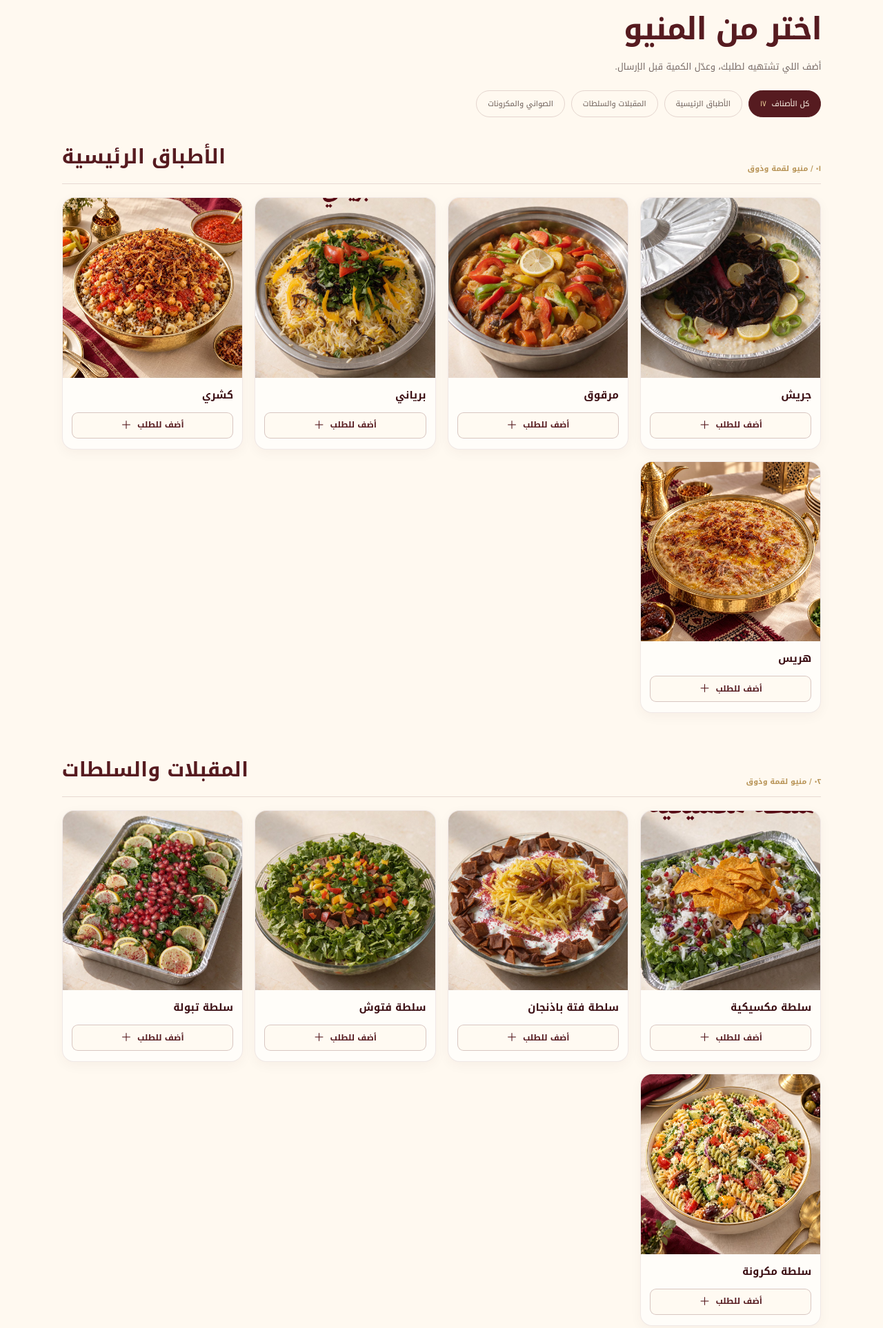
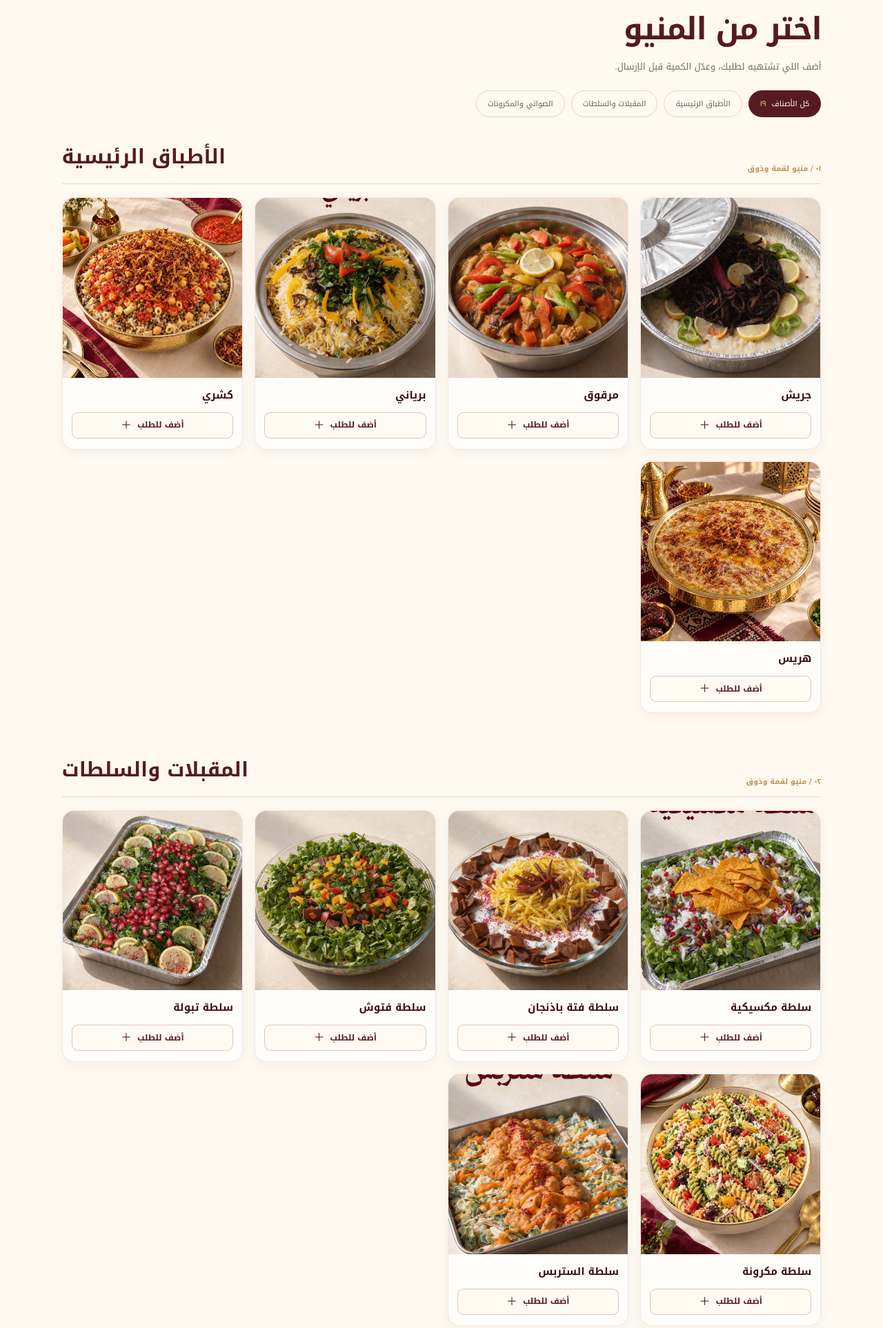
Before and after one commit to SKLID3/luqmah-site, a plain HTML site: page public/index.html in a window 1280 px wide. Shown: the part 1029-2955 px from the top of the page at 69% size. Drawn offline with Linux system fonts and the light colour scheme.

Commit message:
Add requested dishes to menu

```diff
--- a/public/index.html
+++ b/public/index.html
@@ -67,7 +67,7 @@
         </div>
       </div>
       <div class="filter-row" role="group" aria-label="تصفية أصناف المنيو">
-        <button class="filter-button is-active" type="button" data-filter="all" aria-pressed="true">كل الأصناف <span>١٧</span></button>
+        <button class="filter-button is-active" type="button" data-filter="all" aria-pressed="true">كل الأصناف <span>١٩</span></button>
         <button class="filter-button" type="button" data-filter="main" aria-pressed="false">الأطباق الرئيسية</button>
         <button class="filter-button" type="button" data-filter="salads" aria-pressed="false">المقبلات والسلطات</button>
         <button class="filter-button" type="button" data-filter="sides" aria-pressed="false">الصواني والمكرونات</button>
@@ -93,6 +93,7 @@
             <article class="dish-card" data-category="salads" data-id="fattoush" data-name="سلطة فتوش"><img src="assets/products/fattoush.jpg" alt="سلطة فتوش" loading="lazy"><div class="dish-card-body"><h4>سلطة فتوش</h4><div class="dish-actions"><button class="add-button" type="button" data-add="fattoush">أضف للطلب <span aria-hidden="true">＋</span></button><div class="quantity-control" data-card-quantity="fattoush" hidden><button type="button" data-decrease="fattoush" aria-label="أنقص كمية الفتوش">−</button><span data-quantity="fattoush">١</span><button type="button" data-increase="fattoush" aria-label="زد كمية الفتوش">＋</button></div></div></div></article>
             <article class="dish-card" data-category="salads" data-id="tabbouleh" data-name="سلطة تبولة"><img src="assets/products/tabbouleh.jpg" alt="سلطة تبولة" loading="lazy"><div class="dish-card-body"><h4>سلطة تبولة</h4><div class="dish-actions"><button class="add-button" type="button" data-add="tabbouleh">أضف للطلب <span aria-hidden="true">＋</span></button><div class="quantity-control" data-card-quantity="tabbouleh" hidden><button type="button" data-decrease="tabbouleh" aria-label="أنقص كمية التبولة">−</button><span data-quantity="tabbouleh">١</span><button type="button" data-increase="tabbouleh" aria-label="زد كمية التبولة">＋</button></div></div></div></article>
             <article class="dish-card" data-category="salads" data-id="pasta-salad" data-name="سلطة مكرونة"><img src="assets/products/pasta-salad.jpg" alt="سلطة مكرونة" loading="lazy"><div class="dish-card-body"><h4>سلطة مكرونة</h4><div class="dish-actions"><button class="add-button" type="button" data-add="pasta-salad">أضف للطلب <span aria-hidden="true">＋</span></button><div class="quantity-control" data-card-quantity="pasta-salad" hidden><button type="button" data-decrease="pasta-salad" aria-label="أنقص كمية سلطة المكرونة">−</button><span data-quantity="pasta-salad">١</span><button type="button" data-increase="pasta-salad" aria-label="زد كمية سلطة المكرونة">＋</button></div></div></div></article>
+            <article class="dish-card" data-category="salads" data-id="strips-salad" data-name="سلطة الستربس"><img src="assets/products/strips-salad.jpg" alt="سلطة الستربس" loading="lazy"><div class="dish-card-body"><h4>سلطة الستربس</h4><div class="dish-actions"><button class="add-button" type="button" data-add="strips-salad">أضف للطلب <span aria-hidden="true">＋</span></button><div class="quantity-control" data-card-quantity="strips-salad" hidden><button type="button" data-decrease="strips-salad" aria-label="أنقص كمية سلطة الستربس">−</button><span data-quantity="strips-salad">١</span><button type="button" data-increase="strips-salad" aria-label="زد كمية سلطة الستربس">＋</button></div></div></div></article>
           </div>
         </section>
 
@@ -106,6 +107,7 @@
             <article class="dish-card" data-category="sides" data-id="masala-curry" data-name="إيدام مسالا"><img src="assets/products/masala-curry.jpg" alt="إيدام مسالا" loading="lazy"><div class="dish-card-body"><h4>إيدام مسالا</h4><div class="dish-actions"><button class="add-button" type="button" data-add="masala-curry">أضف للطلب <span aria-hidden="true">＋</span></button><div class="quantity-control" data-card-quantity="masala-curry" hidden><button type="button" data-decrease="masala-curry" aria-label="أنقص كمية إيدام المسالا">−</button><span data-quantity="masala-curry">١</span><button type="button" data-increase="masala-curry" aria-label="زد كمية إيدام المسالا">＋</button></div></div></div></article>
             <article class="dish-card" data-category="sides" data-id="eggplant-rolls" data-name="رولات باذنجان"><img src="assets/products/eggplant-rolls.jpg" alt="رولات باذنجان" loading="lazy"><div class="dish-card-body"><h4>رولات باذنجان</h4><div class="dish-actions"><button class="add-button" type="button" data-add="eggplant-rolls">أضف للطلب <span aria-hidden="true">＋</span></button><div class="quantity-control" data-card-quantity="eggplant-rolls" hidden><button type="button" data-decrease="eggplant-rolls" aria-label="أنقص كمية رولات الباذنجان">−</button><span data-quantity="eggplant-rolls">١</span><button type="button" data-increase="eggplant-rolls" aria-label="زد كمية رولات الباذنجان">＋</button></div></div></div></article>
             <article class="dish-card" data-category="sides" data-id="bechamel-pasta" data-name="مكرونة بشاميل"><img src="assets/products/bechamel-pasta.jpg" alt="مكرونة بشاميل" loading="lazy"><div class="dish-card-body"><h4>مكرونة بشاميل</h4><div class="dish-actions"><button class="add-button" type="button" data-add="bechamel-pasta">أضف للطلب <span aria-hidden="true">＋</span></button><div class="quantity-control" data-card-quantity="bechamel-pasta" hidden><button type="button" data-decrease="bechamel-pasta" aria-label="أنقص كمية مكرونة البشاميل">−</button><span data-quantity="bechamel-pasta">١</span><button type="button" data-increase="bechamel-pasta" aria-label="زد كمية مكرونة البشاميل">＋</button></div></div></div></article>
+            <article class="dish-card" data-category="sides" data-id="shawarma-tray" data-name="صينية الشاورما"><img src="assets/products/shawarma-tray.jpg" alt="صينية الشاورما" loading="lazy"><div class="dish-card-body"><h4>صينية الشاورما</h4><div class="dish-actions"><button class="add-button" type="button" data-add="shawarma-tray">أضف للطلب <span aria-hidden="true">＋</span></button><div class="quantity-control" data-card-quantity="shawarma-tray" hidden><button type="button" data-decrease="shawarma-tray" aria-label="أنقص كمية صينية الشاورما">−</button><span data-quantity="shawarma-tray">١</span><button type="button" data-increase="shawarma-tray" aria-label="زد كمية صينية الشاورما">＋</button></div></div></div></article>
           </div>
         </section>
       </div>
```
